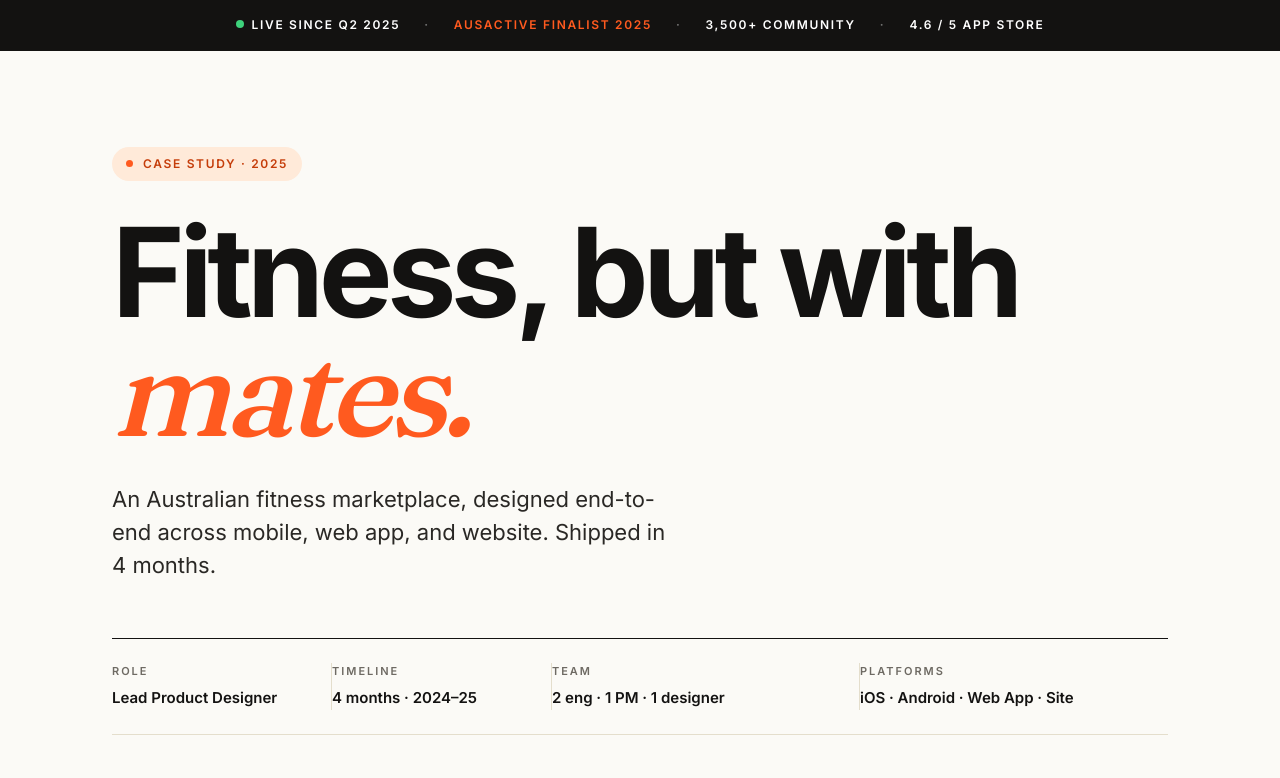
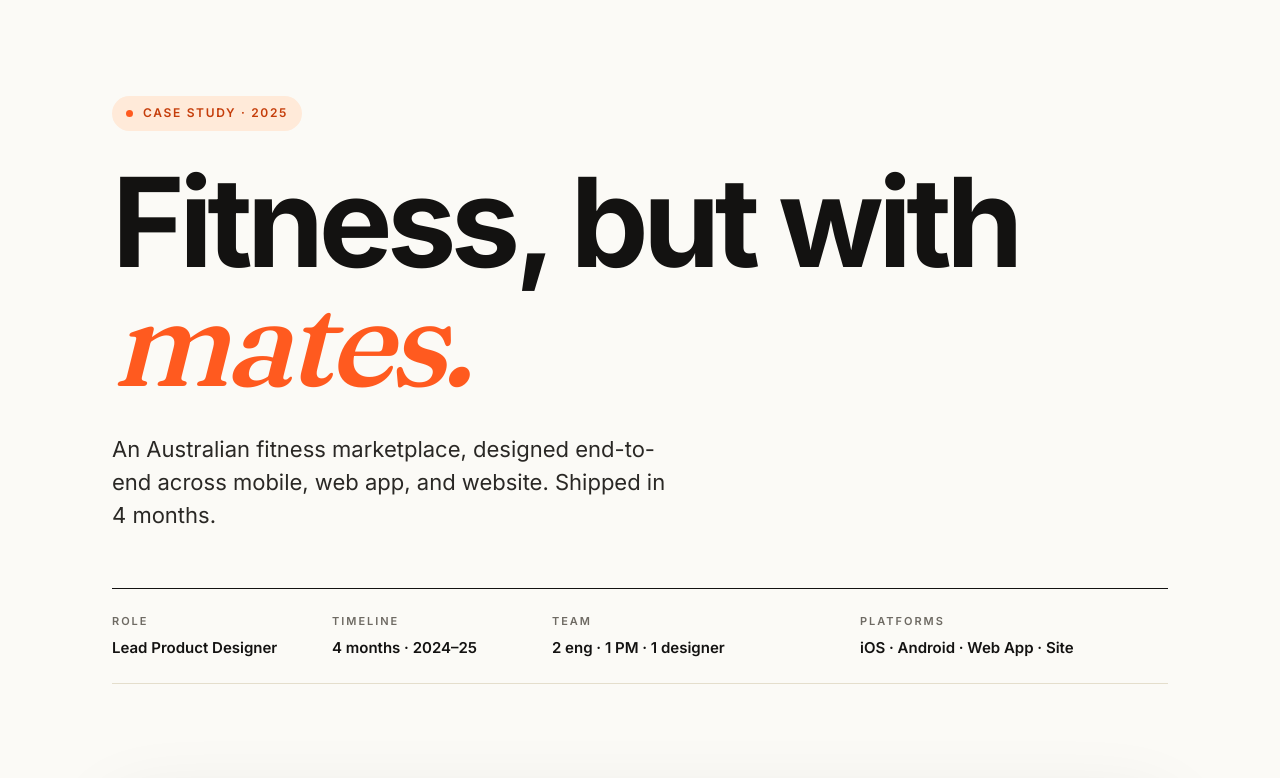
Before and after one commit to toshimedatwal-wq/toshimedatwal-wq.github.io, a plain HTML site: page fitness-mates-case-study/index.html in a window 1280 px wide. Shown: the top 778 px of the page. Drawn offline with Linux system fonts and the light colour scheme.

Commit message:
Update Fitness Mates case study with latest design

```diff
--- a/fitness-mates-case-study/index.html
+++ b/fitness-mates-case-study/index.html
@@ -112,8 +112,7 @@
     border-top: 1px solid var(--ink); border-bottom: 1px solid var(--line);
     padding: 24px 0;
   }
-  .meta-strip .meta { padding: 0 32px 0 0; border-right: 1px solid var(--line); }
-  .meta-strip .meta:last-child { border-right: none; }
+  .meta-strip .meta { padding: 0 32px 0 0; }
   .meta .caption { display: block; margin-bottom: 6px; }
   .meta .val { font-weight: 600; color: var(--ink); font-size: 15px; }
 
@@ -1217,17 +1216,6 @@
 <body>
 
 <div class="page">
-
-  <!-- ───── Verdict Bar ───── -->
-  <div class="verdict-bar">
-    <span><span class="live-dot"></span>LIVE SINCE Q2 2025</span>
-    <span class="sep">·</span>
-    <span class="accent">AUSACTIVE FINALIST 2025</span>
-    <span class="sep">·</span>
-    <span>3,500+ COMMUNITY</span>
-    <span class="sep">·</span>
-    <span>4.6 / 5 APP STORE</span>
-  </div>
 
   <!-- ───── 01 — Cover ───── -->
   <section class="cover">
```
